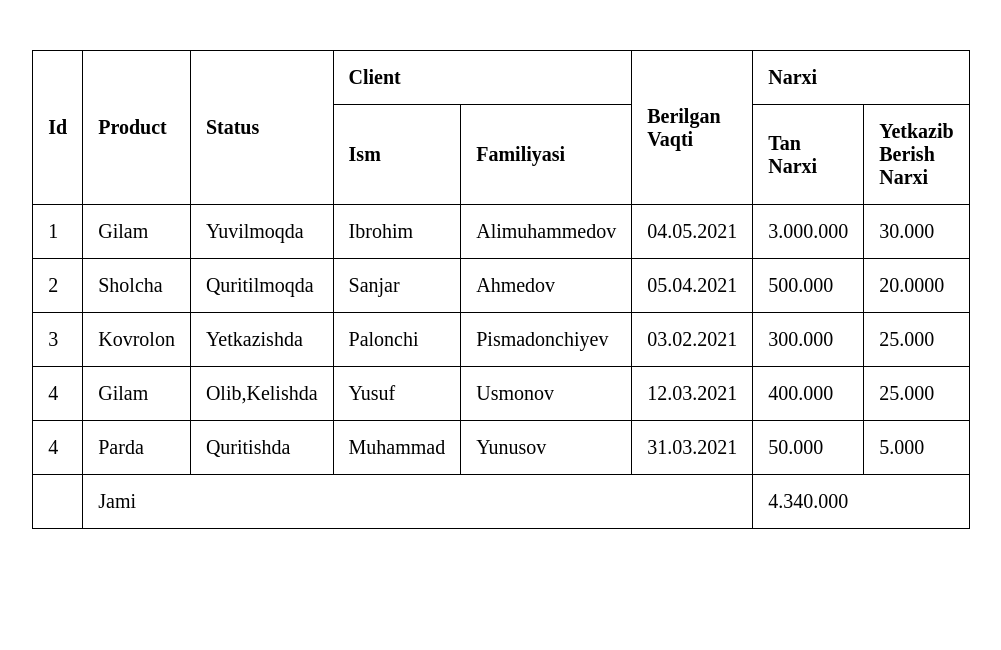
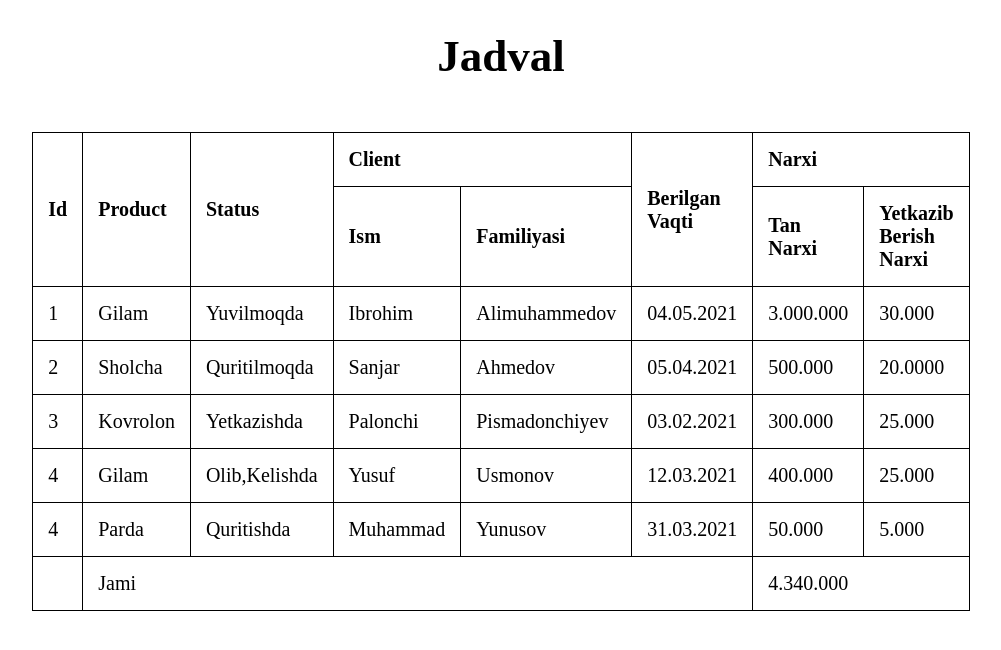
Before and after one commit to Programmern1/jadval, a plain HTML site: page index.html in a window 1280 px wide. Shown: the whole page, without its empty margins (139-1140 px from the left). Drawn offline with Linux system fonts and the light colour scheme.

Commit message:
added h1 and syled this tag

```diff
--- a/index.html
+++ b/index.html
@@ -8,7 +8,7 @@
 </head>
 <link rel="stylesheet" href="main.css">
 <body>
-
+<h1>Jadval</h1>
 <table class="table">
    <thead>
     <tr>
--- a/main.css
+++ b/main.css
@@ -6,6 +6,12 @@ body {
     margin: 0;
     padding: 0;
 }
+
+h1 {
+    font-size: 45px;
+    text-align: center;
+}
+
 
 .table {
     width: 600px;
```
